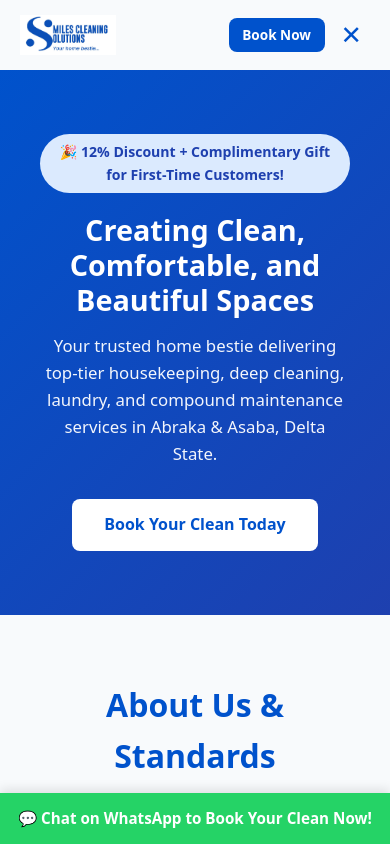
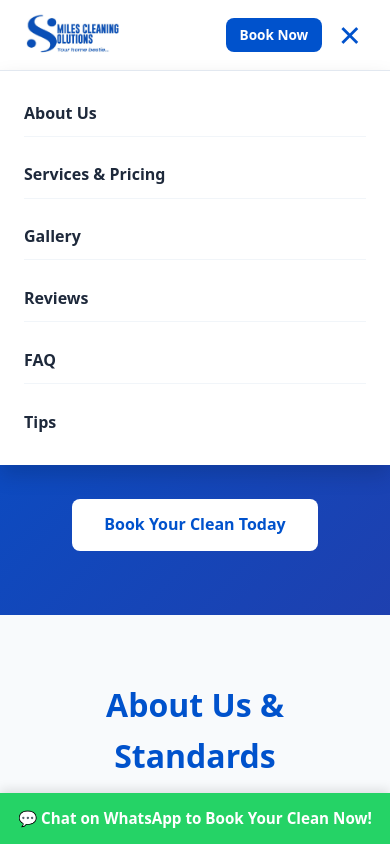
Before and after one commit to Itame-O/smile-initiatives, a plain HTML site: page index.html in a window 390 px wide. Both pictures are taken after a click on the button "Toggle navigation". Shown: the top 844 px of the page. Drawn offline with Linux system fonts and the light colour scheme.

Commit message:
Fix mobile navigation CSS for live site

```diff
--- a/styles.css
+++ b/styles.css
@@ -113,7 +113,7 @@ body {
   font-size: 0.95rem;
   line-height: 1.6;
 }
-========== */
+
 header {
   background-color: var(--white);
   box-shadow: var(--shadow-sm);
@@ -638,7 +638,7 @@ footer {
   display: none;
   background: none;
   border: none;
-  font-size: 1.6rem;
+  font-size: 1.8rem;
   color: var(--primary);
   cursor: pointer;
   padding: 0.25rem 0.5rem;
@@ -659,35 +659,44 @@ footer {
     font-size: 0.85rem;
   }
 
+  /* Dropdown Menu Overlay */
   nav {
-    position: fixed;
-    top: 70px;
+    display: none;
+    position: absolute;
+    top: 100%;
     left: 0;
     width: 100%;
-    background-color: var(--white);
-    box-shadow: 0 10px 15px -3px rgba(0, 0, 0, 0.1);
-    transform: translateY(-150%);
-    transition: transform 0.3s ease-in-out;
-    z-index: 999;
+    background-color: #ffffff;
+    box-shadow: 0 10px 20px rgba(0, 0, 0, 0.15);
+    z-index: 9999;
+    border-top: 1px solid var(--border-color);
   }
 
   nav.active {
-    transform: translateY(0);
+    display: block !important;
   }
 
   .nav-links {
+    display: flex;
     flex-direction: column;
-    padding: 1.5rem 1.25rem;
-    gap: 1.25rem;
-    text-align: left;
+    padding: 1.25rem 1.5rem;
+    gap: 1rem;
+    margin: 0;
+    list-style: none;
+  }
+
+  .nav-links li {
+    width: 100%;
   }
 
   .nav-links a {
+    color: var(--text-dark);
     font-size: 1rem;
     font-weight: 600;
     display: block;
-    border-bottom: 1px solid var(--border-color);
-    padding-bottom: 0.75rem;
+    padding: 0.6rem 0;
+    border-bottom: 1px solid #f1f5f9;
+    text-decoration: none;
   }
 
   .nav-links li:last-child a {
@@ -695,55 +704,28 @@ footer {
   }
 }
 /* ==========================================================================
-   Mobile Menu Dropdown Fix
+   Header & Logo Fixes
    ========================================================================== */
-@media (max-width: 768px) {
-  .mobile-nav-toggle {
-    display: block;
-    order: 3;
-  }
+header {
+  position: sticky;
+  top: 0;
+  background-color: #ffffff;
+  z-index: 1000;
+  box-shadow: var(--shadow-sm);
+  width: 100%;
+}
 
-  .header-btn {
-    order: 2;
-    margin-left: auto;
-    margin-right: 0.5rem;
-    padding: 0.4rem 0.85rem;
-    font-size: 0.85rem;
-  }
+.nav-container {
+  display: flex;
+  align-items: center;
+  justify-content: space-between;
+  padding: 0.75rem 1.25rem;
+  max-width: 1200px;
+  margin: 0 auto;
+}
 
-  nav {
-    position: fixed;
-    top: 70px;
-    left: 0;
-    width: 100%;
-    background-color: #ffffff;
-    box-shadow: 0 10px 15px -3px rgba(0, 0, 0, 0.1);
-    transform: translateY(-150%);
-    transition: transform 0.3s ease-in-out;
-    z-index: 999;
-  }
-
-  /* This is what pops the menu down when clicked */
-  nav.active {
-    transform: translateY(0);
-  }
-
-  .nav-links {
-    flex-direction: column;
-    padding: 1.5rem 1.25rem;
-    gap: 1.25rem;
-    text-align: left;
-  }
-
-  .nav-links a {
-    font-size: 1rem;
-    font-weight: 600;
-    display: block;
-    border-bottom: 1px solid var(--border-color);
-    padding-bottom: 0.75rem;
-  }
-
-  .nav-links li:last-child a {
-    border-bottom: none;
-  }
+.logo img {
+  height: 45px;       /* Controls the logo height nicely */
+  width: auto;        /* Keeps the proper image proportions */
+  display: block;
 }
```
